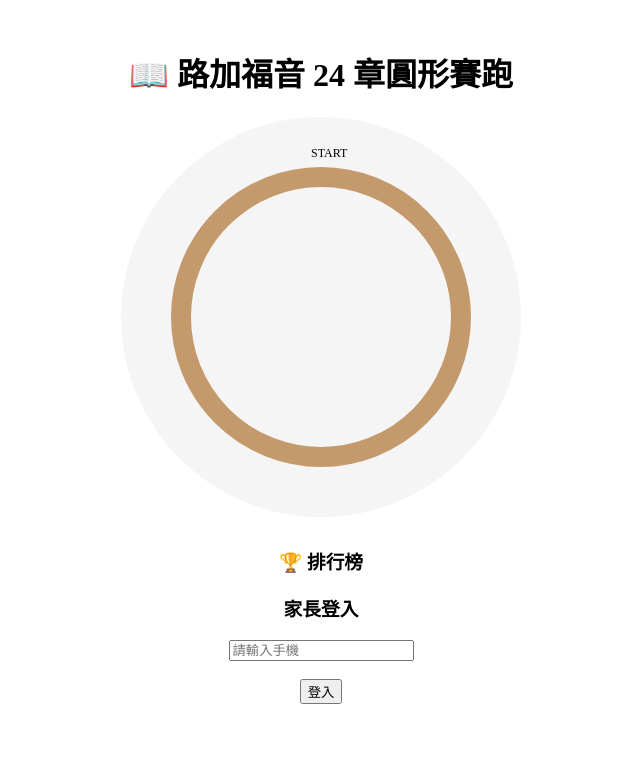
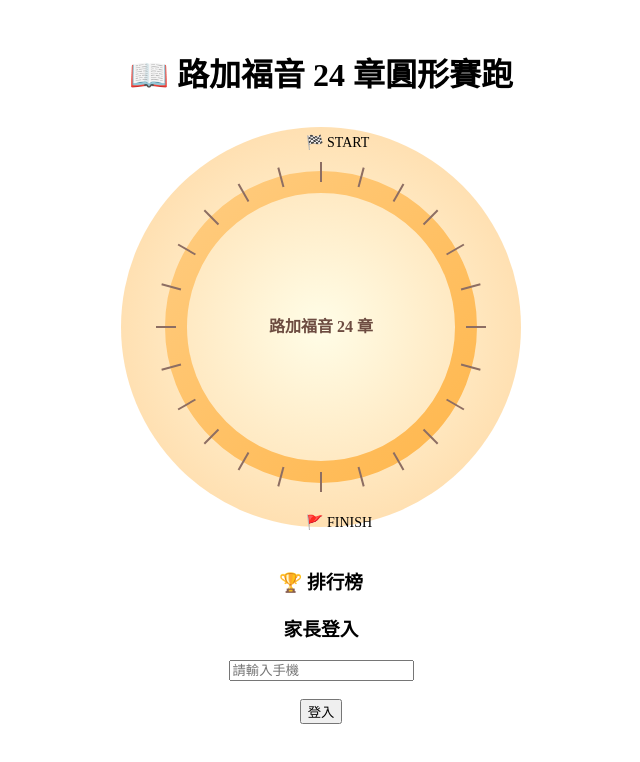
Before and after one commit to b8805014-crypto/lk24-vercel, a React (Vite) app in the folder web/: page / in a window 1280 px wide. Shown: the top 762 px of the page, without its empty margins (319-959 px from the left). Built offline with nearby package versions, Linux system fonts and the light colour scheme; the HTML template or start-up script is replaced by a standard one.

Commit message:
Update App.jsx

```diff
--- a/web/src/App.jsx
+++ b/web/src/App.jsx
@@ -19,27 +19,23 @@ export default function App() {
   const [children, setChildren] = useState([]);
   const [page, setPage] = useState("home");
 
-  // 載入資料
   useEffect(() => {
     const all = JSON.parse(localStorage.getItem(STORAGE_KEY)) || [];
     setChildren(all);
   }, []);
 
-  // 登入
   const login = () => {
     if (!phone) return alert("請輸入手機");
     setUser(phone);
     setPage("manage");
   };
 
-  // 登出
   const logout = () => {
     setUser(null);
     setPhone("");
     setPage("home");
   };
 
-  // 新增孩子
   const addChild = (role) => {
     const name = prompt("請輸入孩子名字");
     if (!name) return;
@@ -60,7 +56,6 @@ export default function App() {
     localStorage.setItem(STORAGE_KEY, JSON.stringify(updated));
   };
 
-  // 刪除孩子
   const deleteChild = (id) => {
     if (!confirm("確定要刪除這個孩子嗎？")) return;
     const updated = children.filter((c) => c.id !== id);
@@ -68,7 +63,6 @@ export default function App() {
     localStorage.setItem(STORAGE_KEY, JSON.stringify(updated));
   };
 
-  // 讀經加點
   const readChapter = (id) => {
     const today = new Date().toISOString().slice(0, 10);
 
@@ -90,7 +84,6 @@ export default function App() {
     localStorage.setItem(STORAGE_KEY, JSON.stringify(updated));
   };
 
-  // 家長陪讀加點
   const parentAddPoint = (id) => {
     const today = new Date().toISOString().slice(0, 10);
 
@@ -111,7 +104,6 @@ export default function App() {
     localStorage.setItem(STORAGE_KEY, JSON.stringify(updated));
   };
 
-  // 進化圖片
   const getRoleImg = (roleName, points) => {
     const role = roleImages.find(r => r.name === roleName);
     if (!role) return "";
@@ -120,20 +112,18 @@ export default function App() {
     return role.imgs[0];
   };
 
-  // 進化特效 class
   const getEvolveClass = (points) => {
     if (points >= 16) return "evolve-3";
     if (points >= 8) return "evolve-2";
     return "evolve-1";
   };
 
-  // 跑道位置
   const getPosition = (chapter) => {
     const percent = (chapter - 1) / TOTAL_CHAPTERS;
     const angle = percent * 2 * Math.PI - Math.PI / 2;
-    const r = 140;
-    const cx = 200;
-    const cy = 200;
+    const r = 145;
+    const cx = 210;
+    const cy = 210;
     return {
       x: cx + r * Math.cos(angle),
       y: cy + r * Math.sin(angle)
@@ -144,35 +134,111 @@ export default function App() {
     <div style={{ padding: 20 }}>
       <h1 style={{ textAlign: "center" }}>📖 路加福音 24 章圓形賽跑</h1>
 
-      {/* ===== 首頁 ===== */}
+      {/* ===== 首頁(美化版) ===== */}
       {page === "home" && (
         <>
           <div style={{ display: "flex", justifyContent: "center", marginBottom: 30 }}>
-            <svg width="400" height="400" style={{ background: "#f5f5f5", borderRadius: "50%" }}>
-              <circle cx="200" cy="200" r="140" stroke="#c49a6c" strokeWidth="20" fill="none" />
-              <text x="190" y="40" fontSize="12">START</text>
+            <svg width="420" height="420" style={{ borderRadius: "50%" }}>
+              <defs>
+                <radialGradient id="bgGrad" cx="50%" cy="50%" r="50%">
+                  <stop offset="0%" stopColor="#fffde7" />
+                  <stop offset="100%" stopColor="#ffe0b2" />
+                </radialGradient>
 
+                <linearGradient id="trackGrad" x1="0%" y1="0%" x2="100%" y2="100%">
+                  <stop offset="0%" stopColor="#ffcc80" />
+                  <stop offset="100%" stopColor="#ffb74d" />
+                </linearGradient>
+              </defs>
+
+              <circle cx="210" cy="210" r="200" fill="url(#bgGrad)" />
+
+              <circle
+                cx="210"
+                cy="210"
+                r="145"
+                stroke="url(#trackGrad)"
+                strokeWidth="22"
+                fill="none"
+              />
+
+              <text x="195" y="30" fontSize="14">🏁 START</text>
+              <text x="195" y="410" fontSize="14">🚩 FINISH</text>
+
+              {/* 章節刻度 */}
+              {Array.from({ length: 24 }).map((_, i) => {
+                const angle = (i / 24) * 2 * Math.PI - Math.PI / 2;
+                const r1 = 145;
+                const r2 = 165;
+                const cx = 210;
+                const cy = 210;
+                const x1 = cx + r1 * Math.cos(angle);
+                const y1 = cy + r1 * Math.sin(angle);
+                const x2 = cx + r2 * Math.cos(angle);
+                const y2 = cy + r2 * Math.sin(angle);
+
+                return (
+                  <line
+                    key={i}
+                    x1={x1}
+                    y1={y1}
+                    x2={x2}
+                    y2={y2}
+                    stroke="#8d6e63"
+                    strokeWidth="2"
+                  />
+                );
+              })}
+
+              {/* 角色 */}
               {children.map((c) => {
                 const pos = getPosition(c.chapter);
                 return (
                   <g key={c.id}>
                     <image
                       href={getRoleImg(c.role, c.points)}
-                      x={pos.x - 15}
-                      y={pos.y - 15}
-                      width="30"
-                      height="30"
+                      x={pos.x - 18}
+                      y={pos.y - 18}
+                      width="36"
+                      height="36"
                       className={getEvolveClass(c.points)}
                     />
-                    <text x={pos.x} y={pos.y - 20} fontSize="10" textAnchor="middle">
+                    <rect
+                      x={pos.x - 22}
+                      y={pos.y - 38}
+                      rx="6"
+                      ry="6"
+                      width="44"
+                      height="18"
+                      fill="rgba(255,255,255,0.85)"
+                    />
+                    <text
+                      x={pos.x}
+                      y={pos.y - 25}
+                      fontSize="10"
+                      textAnchor="middle"
+                      fill="#5d4037"
+                    >
                       {c.name}
                     </text>
                   </g>
                 );
               })}
+
+              <text
+                x="210"
+                y="215"
+                fontSize="16"
+                textAnchor="middle"
+                fill="#6d4c41"
+                fontWeight="bold"
+              >
+                路加福音 24 章
+              </text>
             </svg>
           </div>
 
+          {/* 排行榜 */}
           <h3 style={{ textAlign: "center" }}>🏆 排行榜</h3>
           {[...children]
             .sort((a, b) => b.points - a.points)
@@ -197,11 +263,12 @@ export default function App() {
         </>
       )}
 
-      {/* ===== 管理頁（登入後） ===== */}
+      {/* ===== 管理頁(登入後) ===== */}
       {user && page === "manage" && (
         <>
           <div style={{ marginBottom: 10 }}>
             登入中：{user}
+            <button onClick={() => setPage("home")} style={{ marginLeft: 10 }}>回首頁</button>
             <button onClick={logout} style={{ marginLeft: 10 }}>登出</button>
           </div>
 
```
